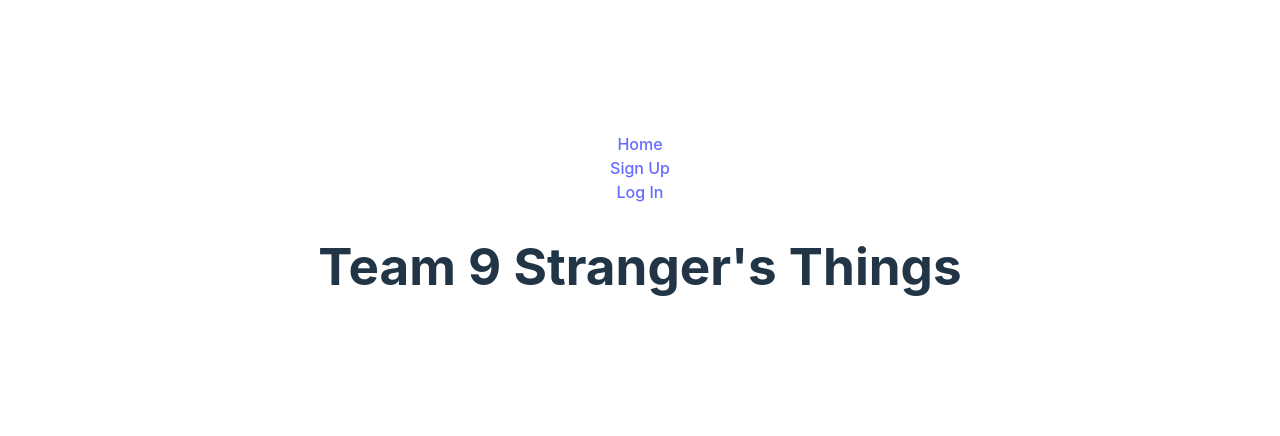
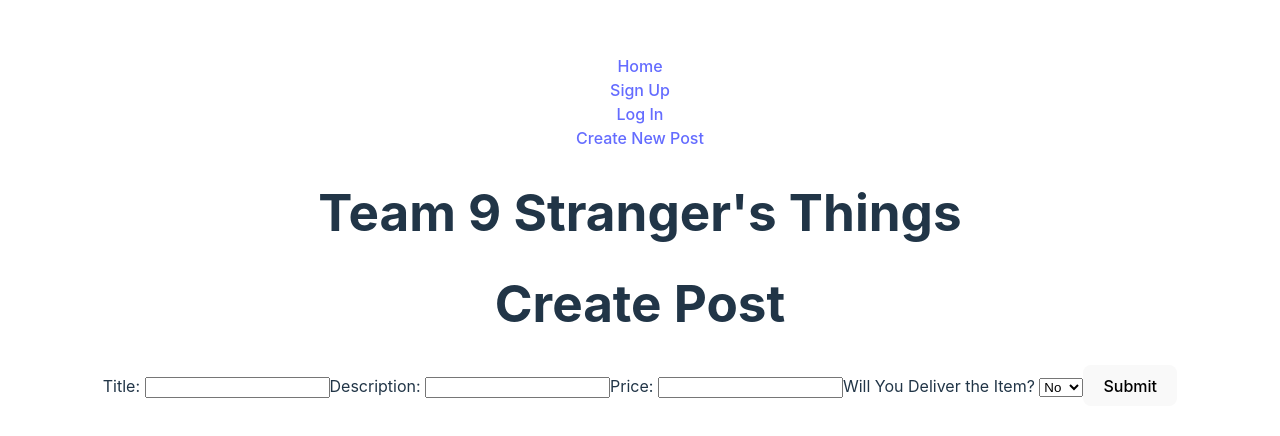
Before and after one commit to StrangerSouls/StrangerThings, a React (Vite) app in the folder Workshop30_StrangersThings/: page /postform in a window 1280 px wide. Shown: the part 170-606 px from the top of the page. Built offline with nearby package versions, Linux system fonts and the light colour scheme.

Commit message:
PostForm works for logged in user, but not unloggedin user

```diff
--- a/Workshop30_StrangersThings/src/App.jsx
+++ b/Workshop30_StrangersThings/src/App.jsx
@@ -4,6 +4,7 @@ import Home from './components/Home'
 import SignUpForm from "./components/SignUpForm"
 import LogInForm from "./components/LogInForm"
 import NavBar from "./components/NavBar"
+import PostForm from "./components/PostForm"
 
 
 
@@ -26,11 +27,9 @@ function App() {
         <Routes>
           <Route path='/' element={<Home />} exact/>
           <Route path='/signupform' element={<SignUpForm setToken={setToken}/>}/>
-
-            <Route
-              path="/login"
-              element={<LogInForm setToken={setToken} />}
-            />
+          <Route path="/login" element={<LogInForm setToken={setToken} />}
+          />
+          <Route path='/postform' element={<PostForm />} />
         </Routes>
       </div>
     </div>
--- a/Workshop30_StrangersThings/src/components/Home.jsx
+++ b/Workshop30_StrangersThings/src/components/Home.jsx
@@ -21,10 +21,7 @@ export default function Home() {
 
   return (
     <div>
-      <div><form>
-        <h1>Add New Post</h1>
 
-      </form>
 
     <div>
       {posts.map((post) => (
@@ -41,6 +38,5 @@ export default function Home() {
       ))}
     </div>
     </div>
-    </div>
   );
 }
--- a/Workshop30_StrangersThings/src/components/NavBar.jsx
+++ b/Workshop30_StrangersThings/src/components/NavBar.jsx
@@ -20,6 +20,7 @@ export default function NavBar( {token, setToken} ) {
               Logout
             </Link></div>
 			)}
+			<div><Link to="/postform">Create New Post</Link></div>
 		</nav>
 	)
 }
--- a/Workshop30_StrangersThings/src/components/PostForm.jsx
+++ b/Workshop30_StrangersThings/src/components/PostForm.jsx
@@ -1,10 +1,79 @@
-import { useEffect, useState } from 'react';
+import { useState } from 'react';
 import { BASE_URL } from '../utlities/constants';
+import { getTokenFromSessionStorage } from '../auth/sessionStorage';
 
 export default function PostForm() {
+	const [title, setTitle] = useState("");
+	const [description, setDescription] = useState("");
+	const [price, setPrice] = useState("");
+	const [willDeliver, setWillDeliver] = useState("");
+
+	async function handleSubmit(event) {
+		event.preventDefault();
+
+		const createPost = async () => {
+			try {
+				const response = await fetch(`${BASE_URL}/posts`, {
+					method: "POST",
+					headers: {
+						'Content-Type': 'application/json',
+						'Authorization': `Bearer ${getTokenFromSessionStorage()}`
+					},
+					body: JSON.stringify({
+						post: {
+							title: title,
+							description: description,
+							price: price,
+							willDeliver: willDeliver,
+						}
+					})
+				});
+				const result = await response.json();
+				console.log(result);
+				return result;
+			} catch (err) {
+				console.error(err);
+			}
+		}
+
+		createPost();
+
+	}
+
 	return (
 		<div>
 			<h1>Create Post</h1>
+			<div>
+				<form onSubmit={handleSubmit}>
+					<label>Title: </label>
+					<input
+					type="text"
+					value={title}
+					onChange={(e) => setTitle(e.target.value)}
+					required />
+					<label>Description: </label>
+					<input
+					type="text"
+					value={description}
+					onChange={(e) => setDescription(e.target.value)}
+					required />
+					<label>Price: </label>
+					<input
+					type="number"
+					value={price}
+					onChange={(e) => setPrice(e.target.value)}
+					required />
+					<label>Will You Deliver the Item? </label>
+					<select
+					value={willDeliver}
+					onChange={(e) => setWillDeliver(e.target.value === "true")}
+					required>
+						<option value="false">No</option>
+						<option value="true">Yes</option>
+					</select>
+					<button type="submit">Submit</button>
+				</form>
+			</div>
 		</div>
-	)
+	);
 }
```
